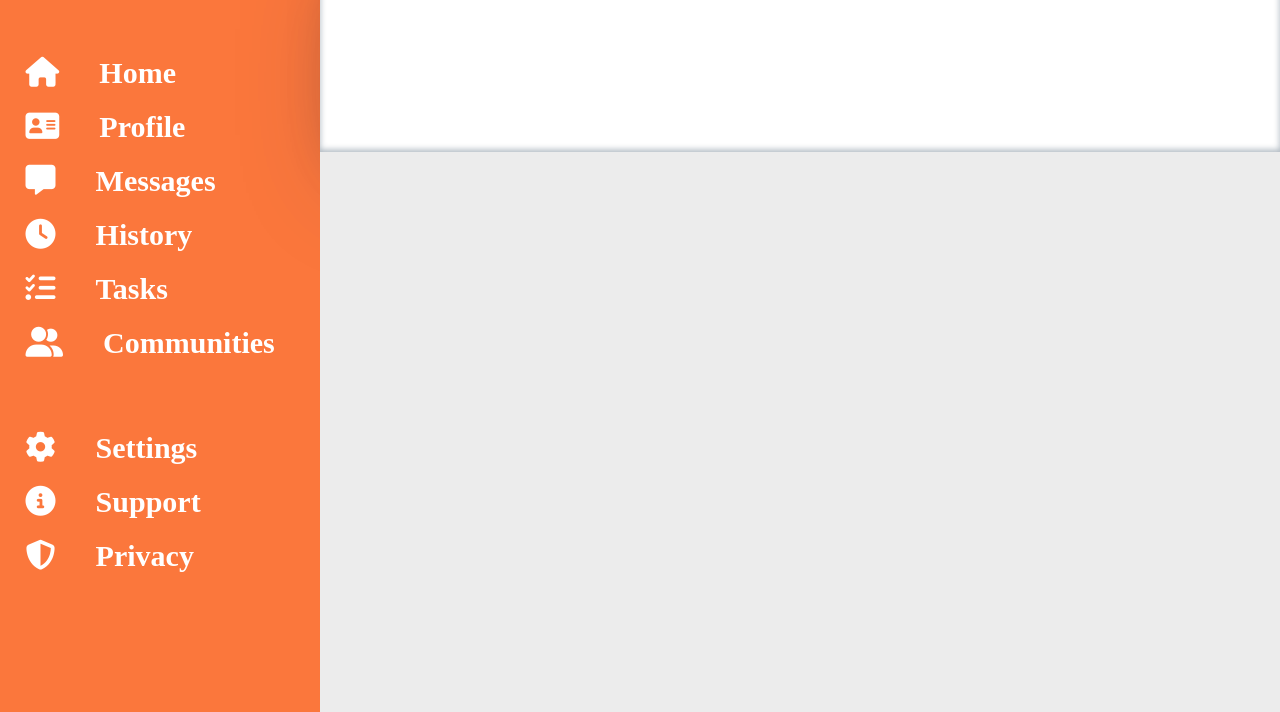
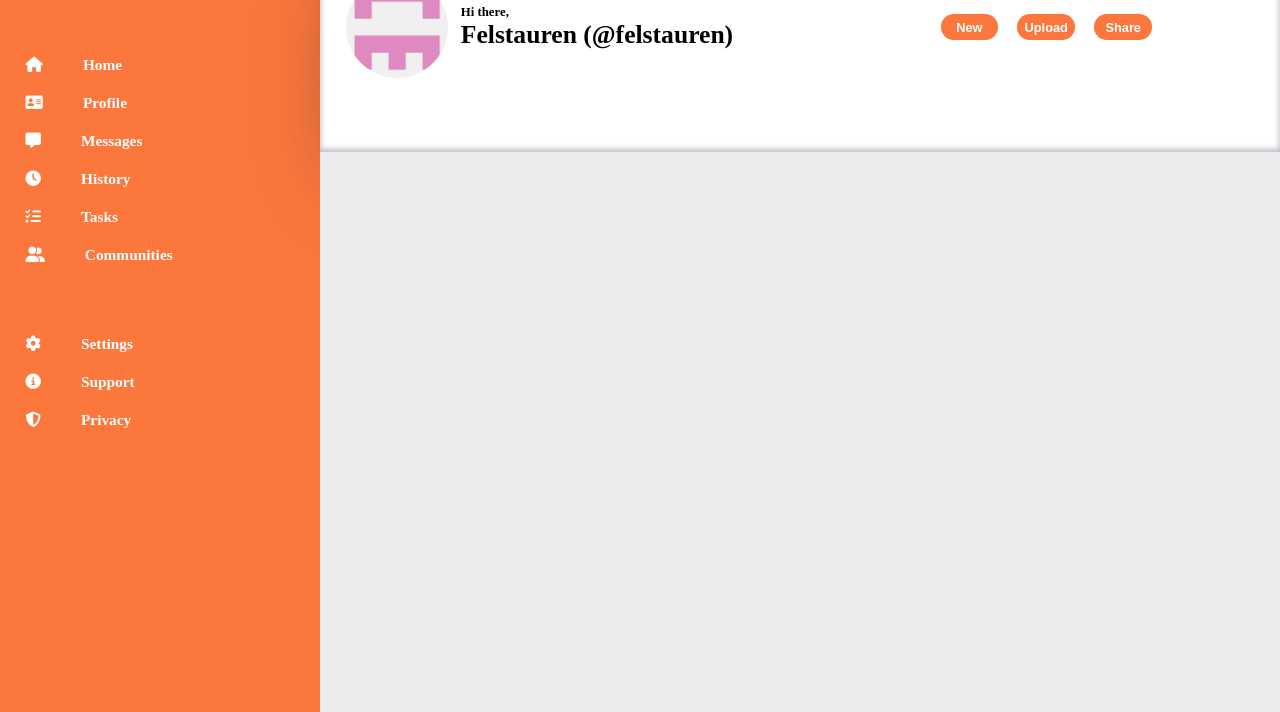
Before and after one commit to Felstauren/admin_dashboard, a plain HTML site: page index.html in a window 1280 px wide. Shown: the part 88-800 px from the top of the page. Drawn offline with Linux system fonts and the light colour scheme.

Commit message:
top-section

```diff
--- a/index.html
+++ b/index.html
@@ -38,7 +38,20 @@
                         <img src="./img/profil_img.png" alt="profil_Img">
                         <p class="profile_name">Felstauren</p>
                     </div>
-                    <div class="flex"></div>
+                    <div class="flex box-1_5">
+                        <div class="flex box-2">
+                            <img src="./img/profil_img.png" alt="profil_Img" style="height: 8vi;">
+                            <div>
+                                <p>Hi there,</p>
+                                <p>Felstauren (@felstauren)</p>
+                            </div>
+                        </div>
+                        <div class="box-3">
+                            <button type="button">New</button>
+                            <button type="button">Upload</button>
+                            <button type="button">Share</button>
+                        </div>
+                    </div>
                 </div>
                 <div class="bottom"></div>
             </div>
--- a/style.css
+++ b/style.css
@@ -1,3 +1,8 @@
+:root {
+    --main-bg-color:  rgb(251, 119, 60);
+}
+
+
 * {
     padding: 0;
     margin: 0;
@@ -11,7 +16,7 @@
 }
 
 .blue {
-    background-color: rgb(251, 119, 60);
+    background-color: var(--main-bg-color);
     height:100vh;
     width: 25vw;
 }
@@ -34,7 +39,7 @@
 
 .tabs>ul {
     list-style: none;
-    font-size: 30px;
+    font-size: 1.2vi;
     padding: 2vi;
     font-weight: 600;
 }
@@ -109,8 +114,67 @@
     cursor: pointer;
 }
 
+
+.box-1 > i {
+    font-size: 1.2vi;
+}
+
 .profile_name {
     margin-left: 1.2vw;
     font-size: 1vi;
     font-weight: bold;
 }
+
+
+
+
+.box-2>img {
+    margin-left: 2vi;
+    border-radius: 50%;
+}
+
+
+.box-2>div>p {
+    font-weight: 900;
+    margin-left: 1vi;
+}
+
+
+.box-2>div>p:first-child {
+    font-size: 1vi ;
+}
+
+.box-2>div>p:last-child {
+    font-size: 2vi;
+}
+
+.box-2 {
+    align-items: center;
+}
+
+
+.box-1_5 {
+    align-items: center;
+}
+
+
+.box-3 {
+    margin-left: 15vw;
+}
+
+.box-3>button {
+    margin-left: 1.2vi;
+    background-color: var(--main-bg-color);
+    border: none;
+    font-size: 1vi;
+    width: 4.5vi;
+    height: 2vi;
+    text-align: center;
+    border-radius: 1vi;
+    color: white;
+    font-weight: 700;
+}
+
+.box-3>button:hover {
+    cursor: pointer;
+}
```
